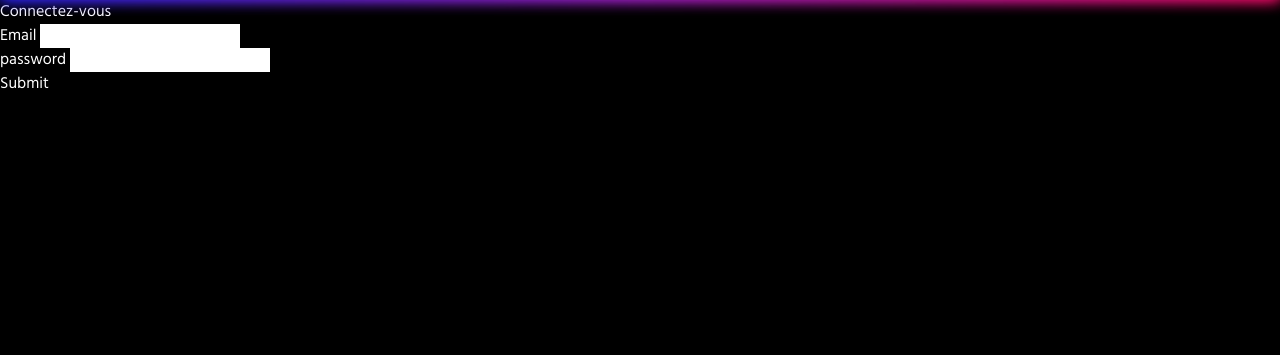
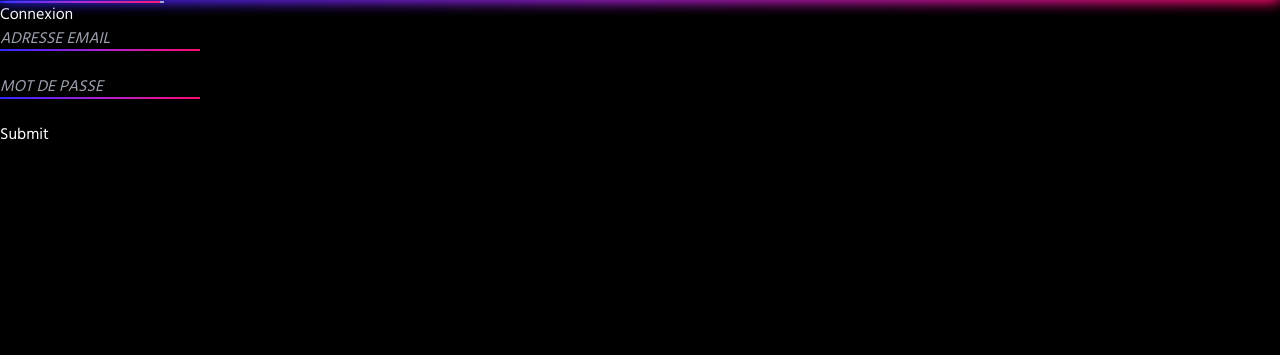
Before and after one commit to kbakazami/projet-bde-2022, a PHP site: page /login in a window 1280 px wide. Shown: the part 65-420 px from the top of the page. Run offline with PHP 8.4, Linux system fonts and the light colour scheme; data that the repository does not hold is empty; style sheets or scripts are compiled from the project's sources; some web fonts are replaced.

Commit message:
Progress login style

```diff
--- a/public/css/styles.css
+++ b/public/css/styles.css
@@ -34,3 +34,33 @@
 {
     @apply bg-gradient-to-r from-blue via-purple to-pink p-px
 }
+
+.inputFront
+{
+    /*@apply border-b border-red-500 bg-transparent*/
+    /*border-bottom: 2px solid red;*/
+    /*border-top: 0px solid transparent;*/
+    /*border-right: 0px solid transparent;*/
+    /*border-left: 0px solid transparent;*/
+    background-color: transparent;
+    /*background-image: linear-gradient(to right, #EAB226 50%, #984B43 50%);*/
+
+    /*border-bottom: 2px solid transparent;*/
+    /*background-image: linear-gradient(to right, #EAB226 50%, #984B43 50%);*/
+    background-size: calc(100% + 4px) 2px;
+
+    /* 4px extra to cater for 2px border on right + 2px on left */
+    background-repeat: no-repeat;
+    /*background-origin: border-box; */
+    /* make background start from border area itself instead of content/padding area */
+    background-position: bottom;
+    /*box-sizing: border-box !important;*/
+
+    margin-bottom: 24px;
+    @apply bg-gradient-to-r from-blue via-purple to-pink outline-0 placeholder:italic placeholder:uppercase
+}
+
+.labelFront
+{
+    @apply sr-only
+}
--- a/src/Controller/LoginController.php
+++ b/src/Controller/LoginController.php
@@ -18,8 +18,8 @@ class LoginController extends AbstractController
     $form = new Form($errors);
 
     $formulaire = [
-      $form->input("mail", "Email", "email"),
-      $form->input("password", "password", "password"),
+      $form->input("mail", "Email", "email", "adresse email"),
+      $form->input("password", "password", "password", "mot de passe"),
     ];
 
     echo $this->twig->render('login/login.html.twig', [
--- a/src/Utils/Form.php
+++ b/src/Utils/Form.php
@@ -12,13 +12,13 @@ class Form
     $this->errors = $errors;
   }
 
-  public function input(string $key, string $label, string $type)
+  public function input(string $key, string $label, string $type, string $valuePlaceholder)
   {
 
     return
       '<div>
-        <label for="field' . $key . '"  required>' . $label . '</label>
-        <input type="' . $type . '" name="' . $key . '" id="field' . $key . '" />
+        <label class="labelFront" for="field' . $key . '" >' . $label . '</label>
+        <input class="inputFront" required type="' . $type . '" name="' . $key . '" id="field' . $key . '" placeholder="' . $valuePlaceholder . '" />
       </div>';
   }
 }
--- a/templates/login/login.html.twig
+++ b/templates/login/login.html.twig
@@ -1,12 +1,17 @@
 {% extends 'base.html.twig' %}
 
 {% block body %}
-		<h1>Connectez-vous</h1>
+	<div class="m-auto h-auto w-auto">
+	<div class="absolute bg-white w-40 p-px ml-1 opacity-60"></div>
+	<div class="relative borderGradiantEffect w-40 opacity-90 mt-px pt-1 mr-1"></div>
+	<div>
+		<h1>Connexion</h1>
 		<form action='/connect' method='POST'>
 			{% for form in formulaire %}
 				{{form|raw}}
 			{% endfor %}
 			<input type='submit'/>
 		</form>
-
+	</div>
+	</div>
 {% endblock %}
```
